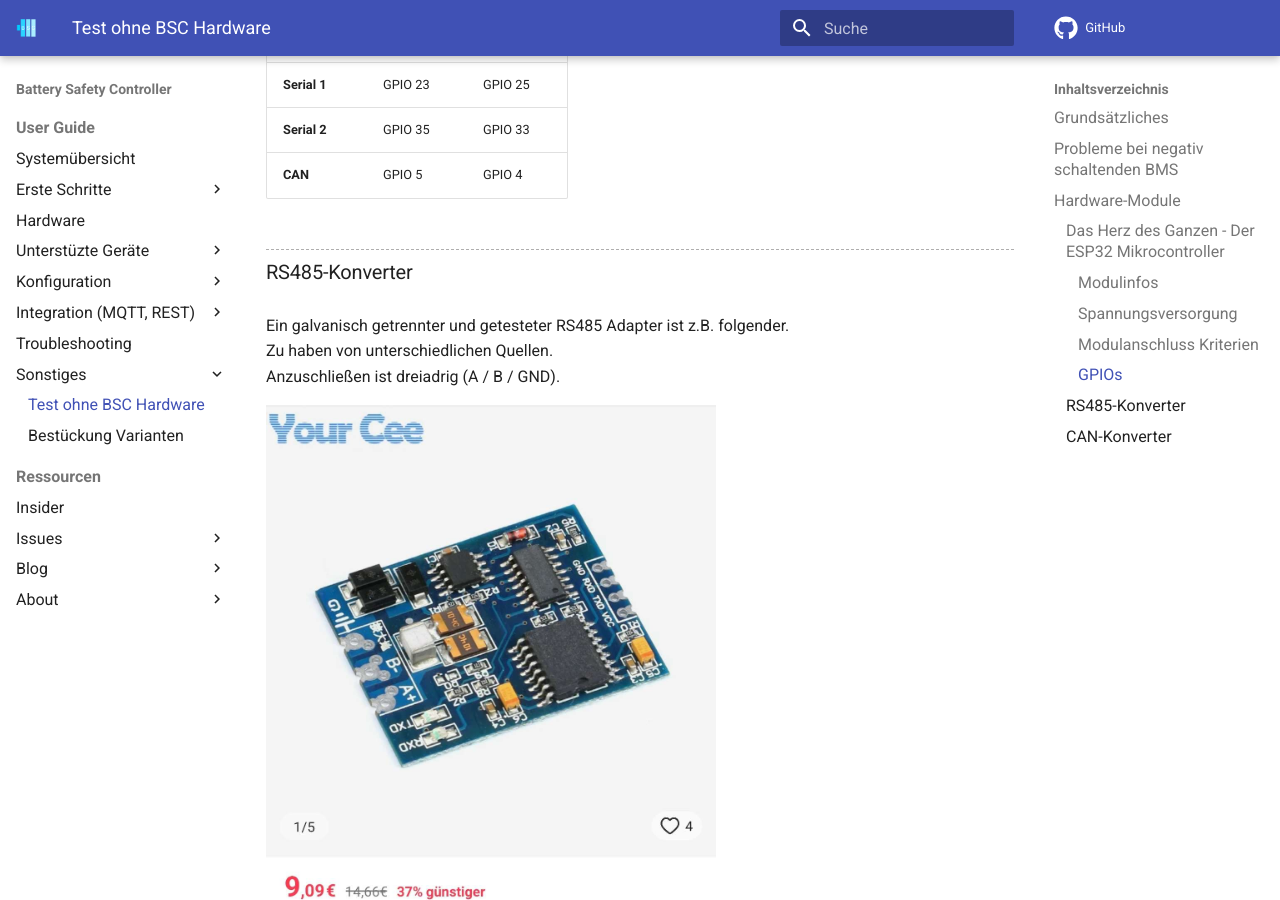
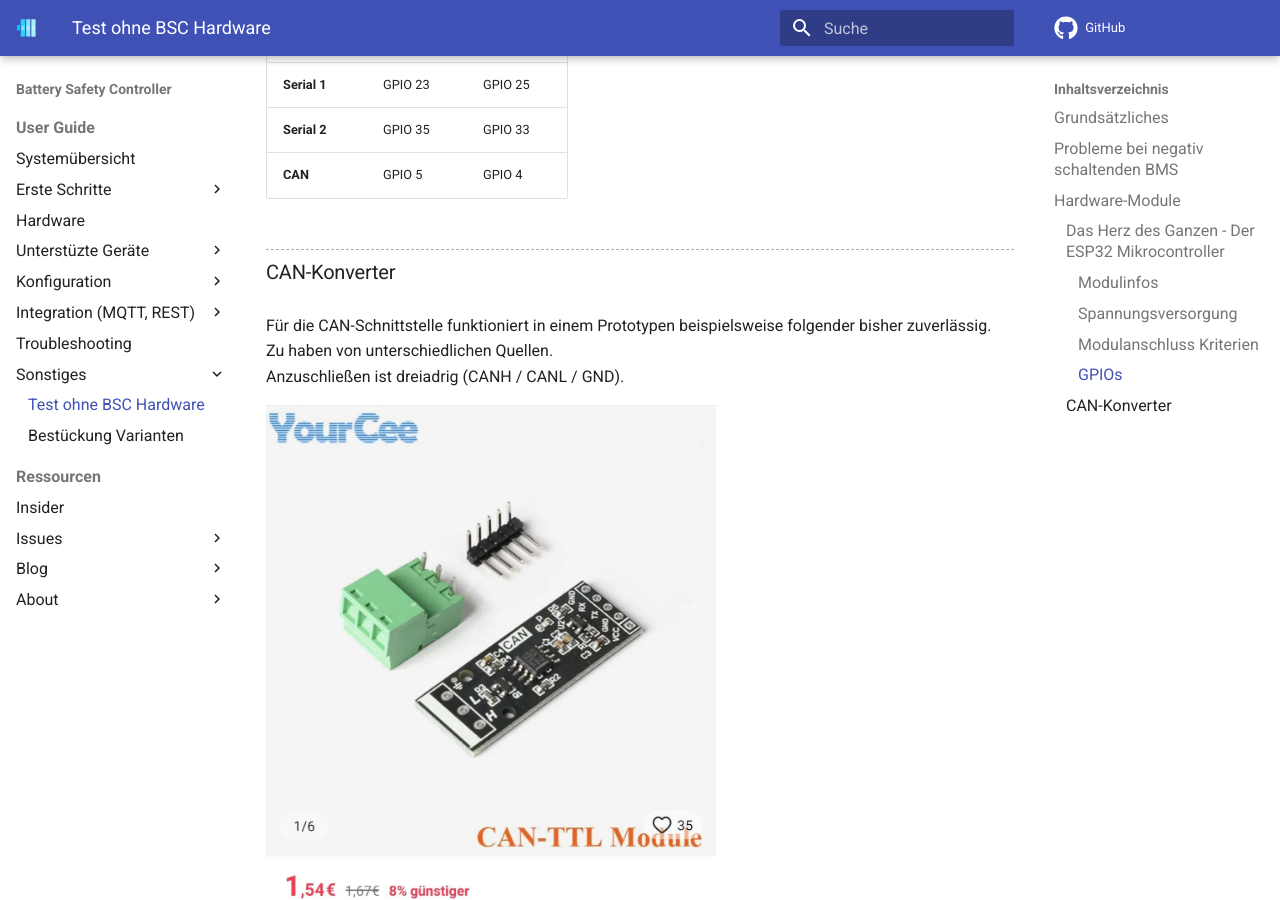
Before and after one commit to bsc-org/bsc, an MkDocs documentation site: the page built from docs/BSC_ohne_orig_hardware.md, in a window 1280 px wide and 900 px high, scrolled down 1515 px. Built offline with MkDocs 1.6.1 and Material for MkDocs 9.7.7, drawn with Linux system fonts in a browser that asks for light colours; comment, search, counter and statistics services are not loaded.

Commit message:
RS485 Konverter uvm übernimmt nun die SDE

```diff
--- a/docs/BSC_ohne_orig_hardware.md
+++ b/docs/BSC_ohne_orig_hardware.md
@@ -40,13 +40,6 @@ Interface | RX | TX
 **Serial 2**   | GPIO 35   | GPIO 33
 **CAN**   | GPIO 5   | GPIO 4
 
-### RS485-Konverter
-Ein galvanisch getrennter und getesteter RS485 Adapter ist z.B. folgender.
-Zu haben von unterschiedlichen Quellen.
-Anzuschließen ist dreiadrig (A / B / GND).
-
-![](img/bsc_ohne_org_hw_rs485_converter.jpg){ width="450" }
-
 ### CAN-Konverter
 Für die CAN-Schnittstelle funktioniert in einem Prototypen beispielsweise folgender bisher zuverlässig.
 Zu haben von unterschiedlichen Quellen.
```
